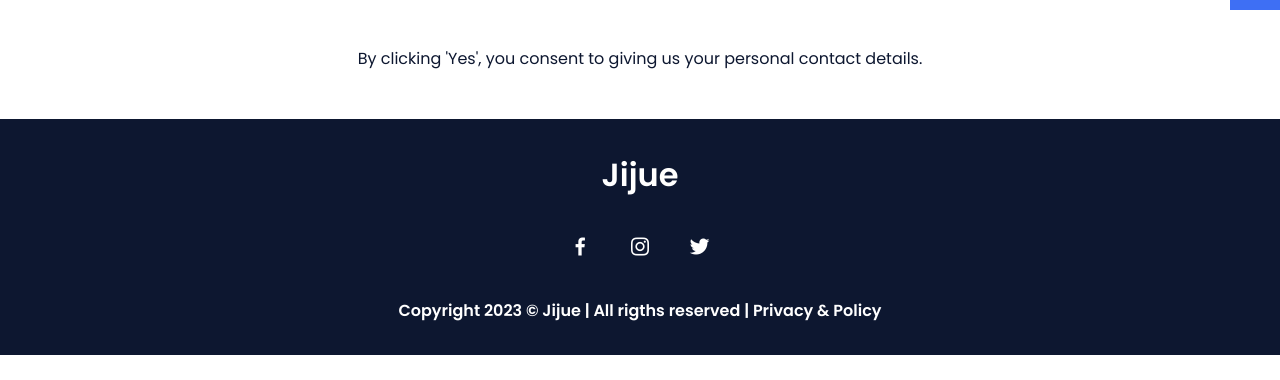
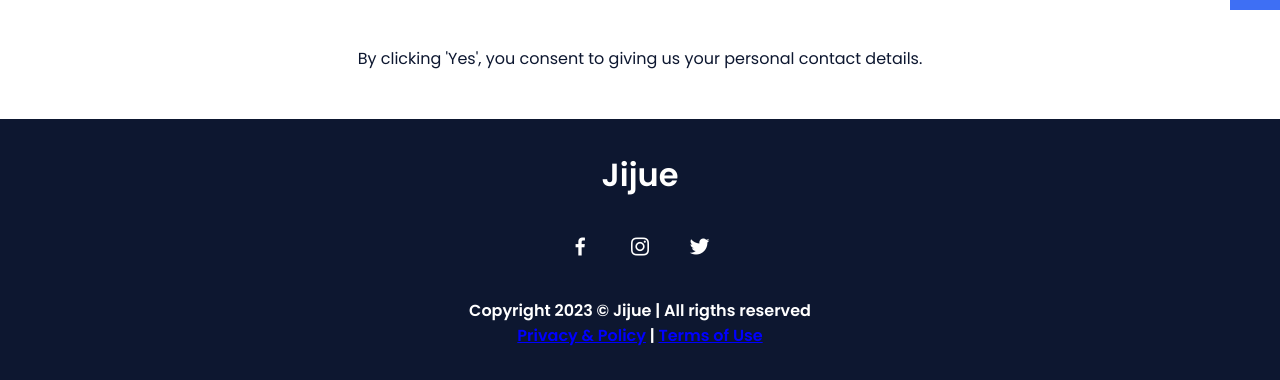
Before and after one commit to palladiumkenya/jijueApp-hiv-risk-assessment-site, a Django app: template templates/result.html in a window 1280 px wide. Shown: the part 605-985 px from the top of the page. Before the commit the page ends 960 px from the top, so only its background shows below. Run offline with Django 4.2, Linux system fonts and the light colour scheme; the template is opened without the code that fills it, so the values that code supplies are empty; parts of the project's set-up code (start-up, migrations or seed data) failed here and were passed over.

Commit message:
update UI

```diff
--- a/templates/result.html
+++ b/templates/result.html
@@ -178,8 +178,8 @@
 
         </body>
 
- <!--===== FOOTER =====-->
- <footer class="footer">
+         <!--===== FOOTER =====-->
+<footer class="footer">
     <p class="footer__title">Jijue</p>
     <div class="footer__social">
         <a href="#" class="footer__icon"><i class='bx bxl-facebook' ></i></a>
@@ -188,13 +188,17 @@
     </div>
 
     <p>
-
         Copyright
             <script>
                 document.write(new Date().getFullYear());
-            </script> &#169; Jijue | All rigths reserved | Privacy & Policy
+            </script> &#169; Jijue | All rigths reserved
+            <p>
+                <a href="{% url 'privacy' %}" class="footer__link" style="color: blue; text-decoration: underline;">Privacy & Policy</a> |
+                <a href="{% url 'terms' %}" class="footer__link" style="color: blue; text-decoration: underline;">Terms of Use</a>
+            </p>
     </p>
 </footer>
+
 
 
 
```
